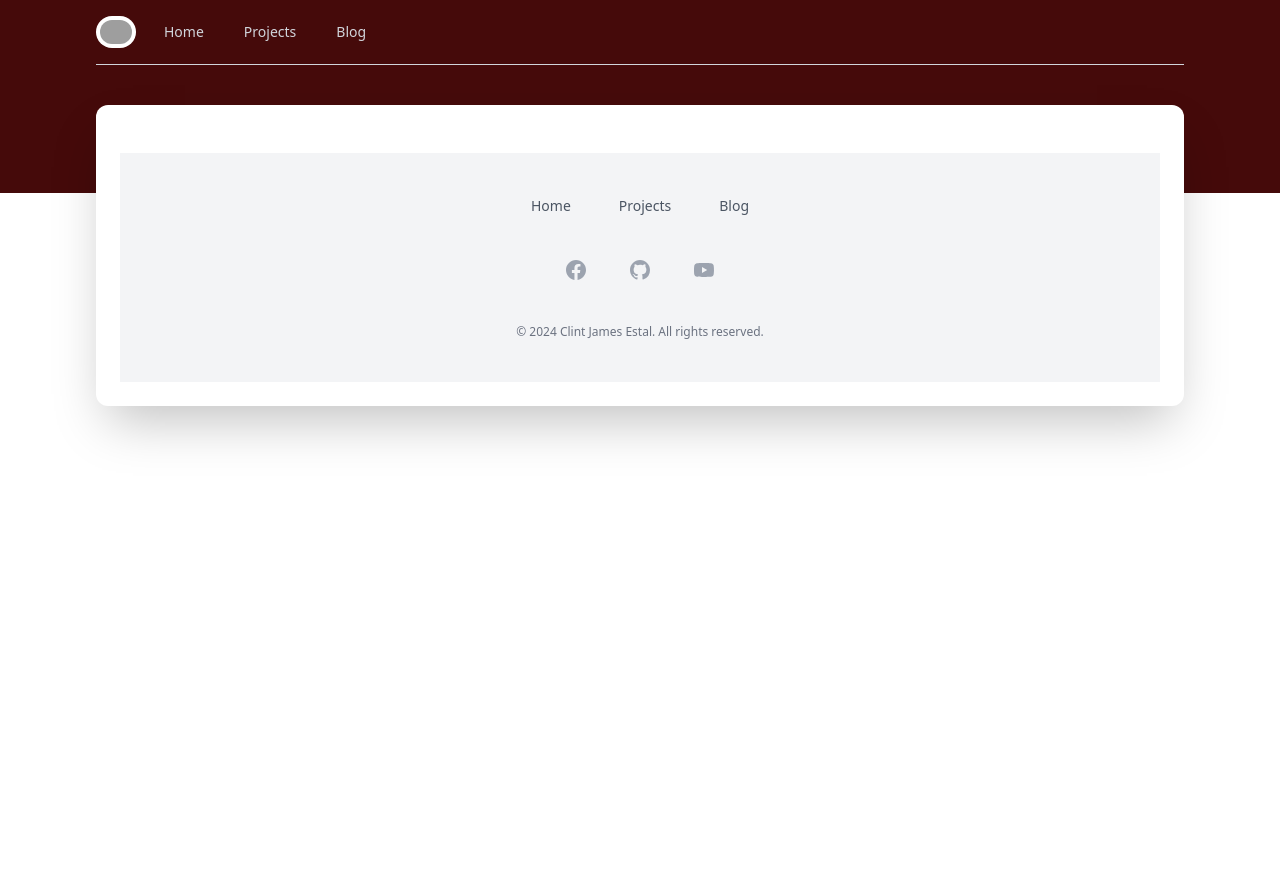
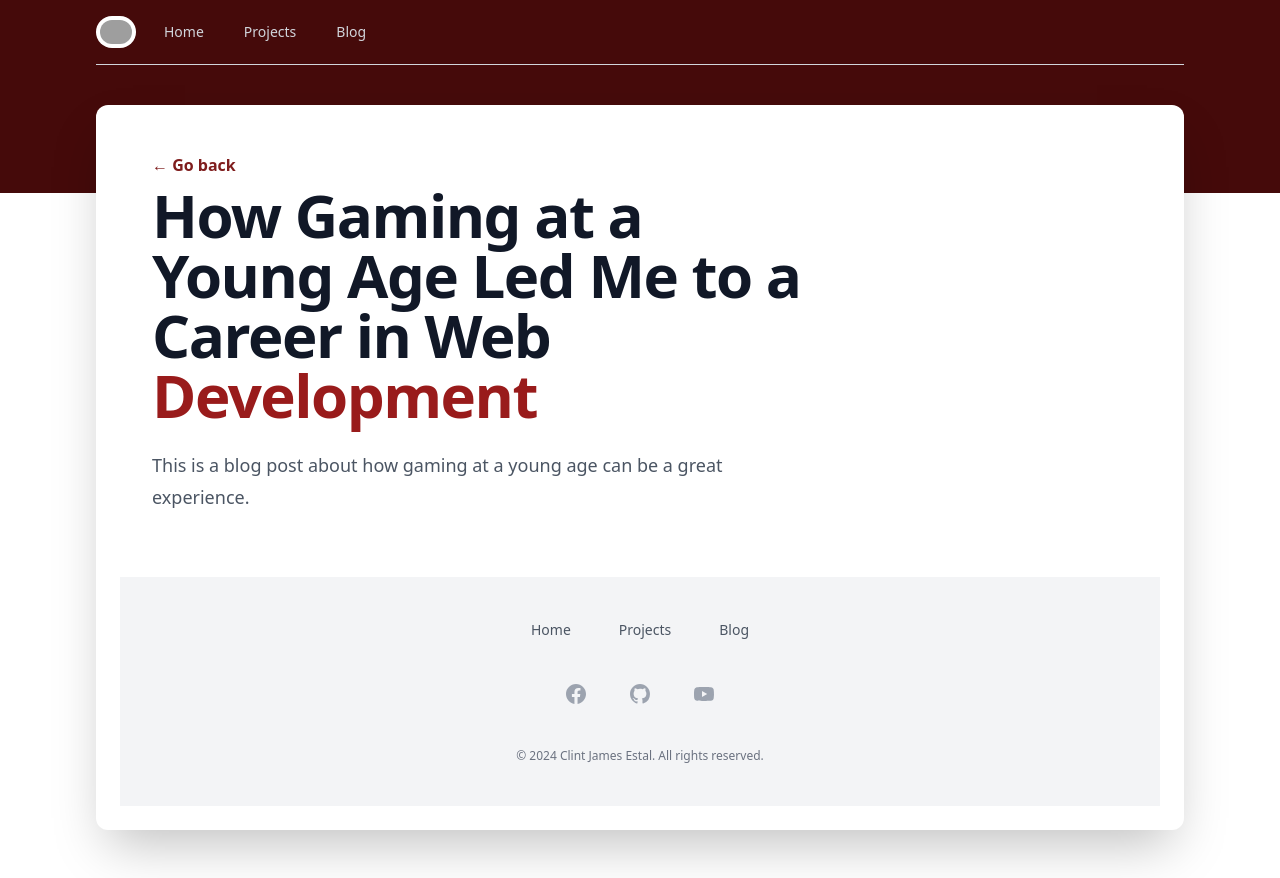
Before and after one commit to cjestal/clint-portfolio, a Nuxt app: page /Blog/how-gaming-at-a-young-age in a window 1280 px wide. Before the commit the page ends 800 px from the top, so only its background shows below. Built offline with nearby package versions, Linux system fonts and the light colour scheme; grey boxes are pictures that could not be loaded.

Commit message:
blog post design

```diff
--- /dev/null
+++ b/components/BlogPost.vue
@@ -0,0 +1,44 @@
+<template>
+	<div class="">
+		<div class="mx-auto max-w-7xl px-6 lg:px-8">
+			<div class="mx-auto max-w-2xl lg:mx-0">
+				<a
+					href="/blog"
+					class="text-base font-semibold leading-6 text-red-900 pt-1"
+					><span aria-hidden="true">←</span> Go back</a
+				>
+				<h2
+					class="mt-2 text-4xl font-bold tracking-tight text-gray-900 sm:text-6xl"
+				>
+					{{ others }} <span class="text-red-800">{{ lastWord }}</span>
+				</h2>
+
+				<div class="mt-6 text-lg leading-8 text-gray-600">
+					<slot></slot>
+				</div>
+			</div>
+		</div>
+	</div>
+</template>
+
+<script>
+export default {
+	props: {
+		title: String,
+		author: String,
+		datePosted: String,
+		content: String,
+	},
+	computed: {
+		lastWord() {
+			const words = this.title.split(" ");
+			return words.pop();
+		},
+		others() {
+			const words = this.title.split(" ");
+			words.pop();
+			return words.join(" ");
+		},
+	},
+};
+</script>
--- /dev/null
+++ b/components/Breadcrumbs.vue
@@ -0,0 +1,41 @@
+<template>
+	<nav class="flex" aria-label="Breadcrumb">
+		<ol role="list" class="flex items-center space-x-4">
+			<li>
+				<div>
+					<NuxtLink to="/" class="text-gray-400 hover:text-gray-500">
+						<HomeIcon class="h-5 w-5 flex-shrink-0" aria-hidden="true" />
+						<span class="sr-only">Home</span>
+					</NuxtLink>
+				</div>
+			</li>
+			<li v-for="page in pages" :key="page.name">
+				<div class="flex items-center">
+					<svg
+						class="h-5 w-5 flex-shrink-0 text-gray-300"
+						fill="currentColor"
+						viewBox="0 0 20 20"
+						aria-hidden="true"
+					>
+						<path d="M5.555 17.776l8-16 .894.448-8 16-.894-.448z" />
+					</svg>
+					<NuxtLink
+						:to="page.href"
+						class="ml-4 text-sm font-medium text-gray-500 hover:text-gray-700"
+						:aria-current="page.current ? 'page' : undefined"
+						>{{ page.name }}</NuxtLink
+					>
+				</div>
+			</li>
+		</ol>
+	</nav>
+</template>
+
+<script setup>
+import { HomeIcon } from '@heroicons/vue/20/solid'
+
+const pages = [
+  { name: 'Projects', href: '/projects', current: false },
+  { name: 'Project Nero', href: '/projects/nero', current: true },
+]
+</script>
--- a/components/SectionHeader.vue
+++ b/components/SectionHeader.vue
@@ -13,10 +13,6 @@ export default {
 			type: String,
 			default: "Main Title",
 		},
-		// highlight: {
-		// 	type: String,
-		// 	default: "Interests",
-		// },
 	},
 	computed: {
 		lastWord() {
--- a/components/SiteHeader.vue
+++ b/components/SiteHeader.vue
@@ -23,9 +23,9 @@
 										:key="item.name"
 										:href="item.href"
 										:class="[
-											$route.path === item.href
-												? 'bg-red-900 text-white'
-												: 'text-gray-300 hover:bg-red-800 hover:text-white',
+											$route.path === '/' && item.href === '/' ? 'bg-red-900 text-white' :
+											$route.path !== '/' && item.href === '/' ? 'text-gray-300 hover:bg-red-800 hover:text-white' :
+											$route.path.includes(item.href) ? 'bg-red-900 text-white' : 'text-gray-300 hover:bg-red-800 hover:text-white',
 											'rounded-md px-3 py-2 text-sm font-medium',
 										]"
 										:aria-current="item.current ? 'page' : undefined"
@@ -62,9 +62,9 @@
 						as="a"
 						:href="item.href"
 						:class="[
-							$route.path === item.href
-								? 'bg-red-900 text-white'
-								: 'text-gray-300 hover:bg-red-700 hover:text-white',
+							$route.path === '/' && item.href === '/' ? 'bg-red-900 text-white' :
+							$route.path !== '/' && item.href === '/' ? 'text-gray-300 hover:bg-red-700 hover:text-white' :
+							$route.path.includes(item.href) ? 'bg-red-900 text-white' : 'text-gray-300 hover:bg-red-700 hover:text-white',
 							'block rounded-md px-3 py-2 text-base font-medium',
 						]"
 						:aria-current="item.current ? 'page' : undefined"
--- /dev/null
+++ b/pages/Blog/10-features-that-makes-tailwindcss-awesome.vue
@@ -0,0 +1,5 @@
+<template>
+  <div>
+    <h1>10 Features That Makes TailwindCSS Awesome</h1>
+  </div>
+</template>
--- /dev/null
+++ b/pages/Blog/artificial-intelligence-skip-bottlenecks.vue
@@ -0,0 +1,5 @@
+<template>
+    <div>
+      <h1>How Gaming at a Young Age</h1>
+    </div>
+  </template>
--- /dev/null
+++ b/pages/Blog/exploring-new-vue-3-features.vue
@@ -0,0 +1,5 @@
+<template>
+  <div>
+    <h1>Exploring New Vue 3 Features</h1>
+  </div>
+</template>
--- /dev/null
+++ b/pages/Blog/how-gaming-at-a-young-age.vue
@@ -0,0 +1,12 @@
+<template>
+	<BlogPost
+		title="How Gaming at a Young Age Led Me to a Career in Web Development"
+		author="Clint James"
+		datePosted="2024-03-01"
+	>
+		<p>
+			This is a blog post about how gaming at a young age can be a great
+			experience.
+		</p>
+	</BlogPost>
+</template>
--- a/pages/Blog.vue
+++ b/pages/Blog/index.vue
@@ -69,7 +69,7 @@ const blogPosts = [
 	{
 		id: 1,
 		title: "How gaming at a young age led me to a career in web development",
-		href: "#",
+		href: "/blog/how-gaming-at-a-young-age",
 		description:
 			"Illo sint voluptas. Error voluptates culpa eligendi. Hic vel totam vitae illo. Non aliquid explicabo necessitatibus unde. Sed exercitationem placeat consectetur nulla deserunt vel. Iusto corrupti dicta.",
 		imageUrl:
@@ -85,7 +85,7 @@ const blogPosts = [
 	{
 		id: 2,
 		title: "My challenges when I was learning React and Redux",
-		href: "#",
+		href: "/blog/my-challenges-learning-react-redux",
 		description:
 			"Illo sint voluptas. Error voluptates culpa eligendi. Hic vel totam vitae illo. Non aliquid explicabo necessitatibus unde. Sed exercitationem placeat consectetur nulla deserunt vel. Iusto corrupti dicta.",
 		imageUrl:
@@ -101,7 +101,7 @@ const blogPosts = [
 	{
 		id: 3,
 		title: "How I use artificial intelligence to skip code bottlenecks (and have more breaks!)",
-		href: "#",
+		href: "/blog/artificial-intelligence-skip-bottlenecks",
 		description:
 			"Illo sint voluptas. Error voluptates culpa eligendi. Hic vel totam vitae illo. Non aliquid explicabo necessitatibus unde. Sed exercitationem placeat consectetur nulla deserunt vel. Iusto corrupti dicta.",
 		imageUrl:
@@ -117,7 +117,7 @@ const blogPosts = [
 	{
 		id: 4,
 		title: "10 features that makes TailwindCSS awesome!",
-		href: "#",
+		href: "/blog/10-features-that-makes-tailwindcss-awesome",
 		description:
 			"Illo sint voluptas. Error voluptates culpa eligendi. Hic vel totam vitae illo. Non aliquid explicabo necessitatibus unde. Sed exercitationem placeat consectetur nulla deserunt vel. Iusto corrupti dicta.",
 		imageUrl:
@@ -133,7 +133,7 @@ const blogPosts = [
 	{
 		id: 5,
 		title: "Exploring the New Features of Vue 3",
-		href: "#",
+		href: "/blog/exploring-new-vue-3-features",
 		description:
 			"Discover the exciting new features of Vue 3 that enhance your development experience. We'll dive into the Composition API, improved TypeScript support, and more.",
 		imageUrl:
@@ -149,7 +149,7 @@ const blogPosts = [
 	{
 		id: 6,
 		title: "Why JavaScript is Still the King of Web Development",
-		href: "#",
+		href: "/blog/why-javascript-is-king",
 		description:
 			"JavaScript continues to dominate the web development landscape. Learn why it remains the top choice for developers and the innovations that keep it at the forefront.",
 		imageUrl:
--- /dev/null
+++ b/pages/Blog/my-challenges-learning-react-redux.vue
@@ -0,0 +1,5 @@
+<template>
+  <div>
+    <h1>How Gaming at a Young Age</h1>
+  </div>
+</template>
--- /dev/null
+++ b/pages/Blog/why-javascript-is-king.vue
@@ -0,0 +1,5 @@
+<template>
+  <div>
+    <h1>Why JavaScript is King</h1>
+  </div>
+</template>
```
